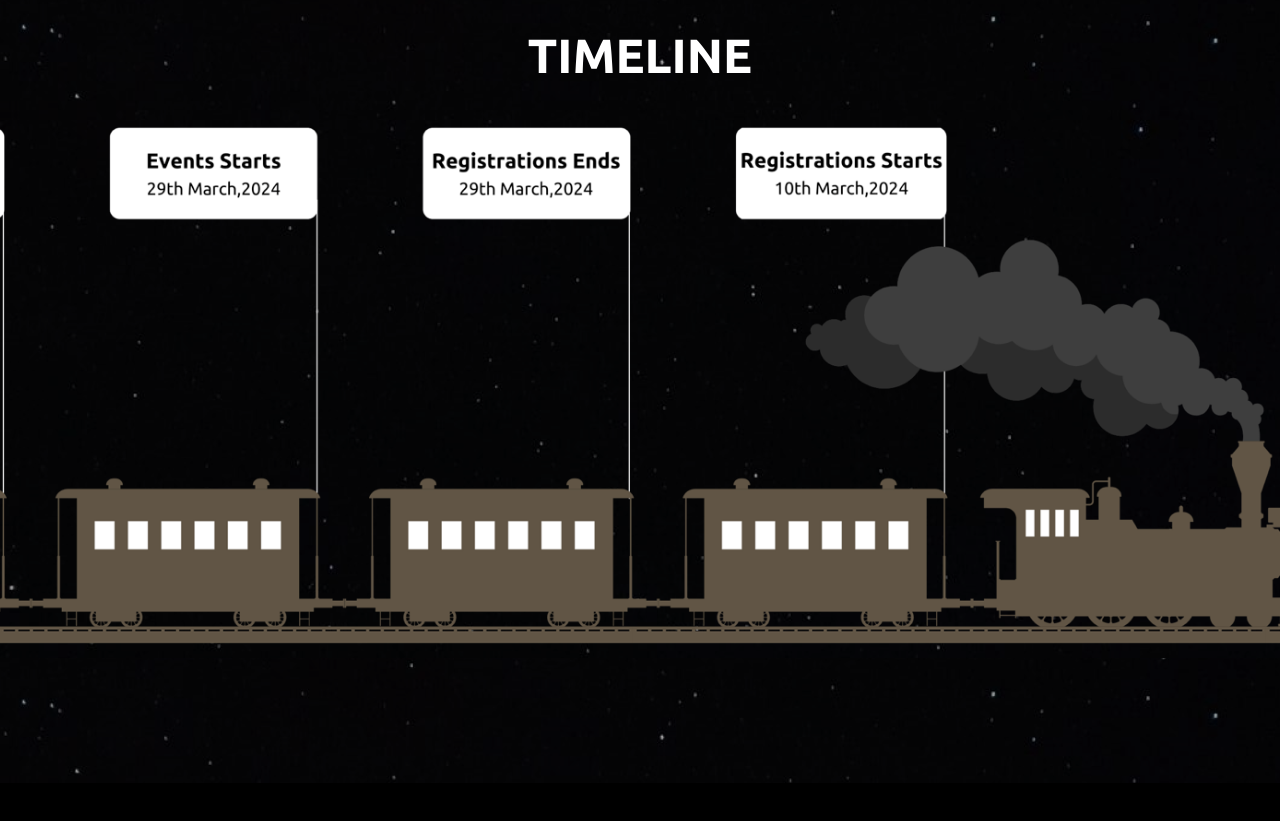
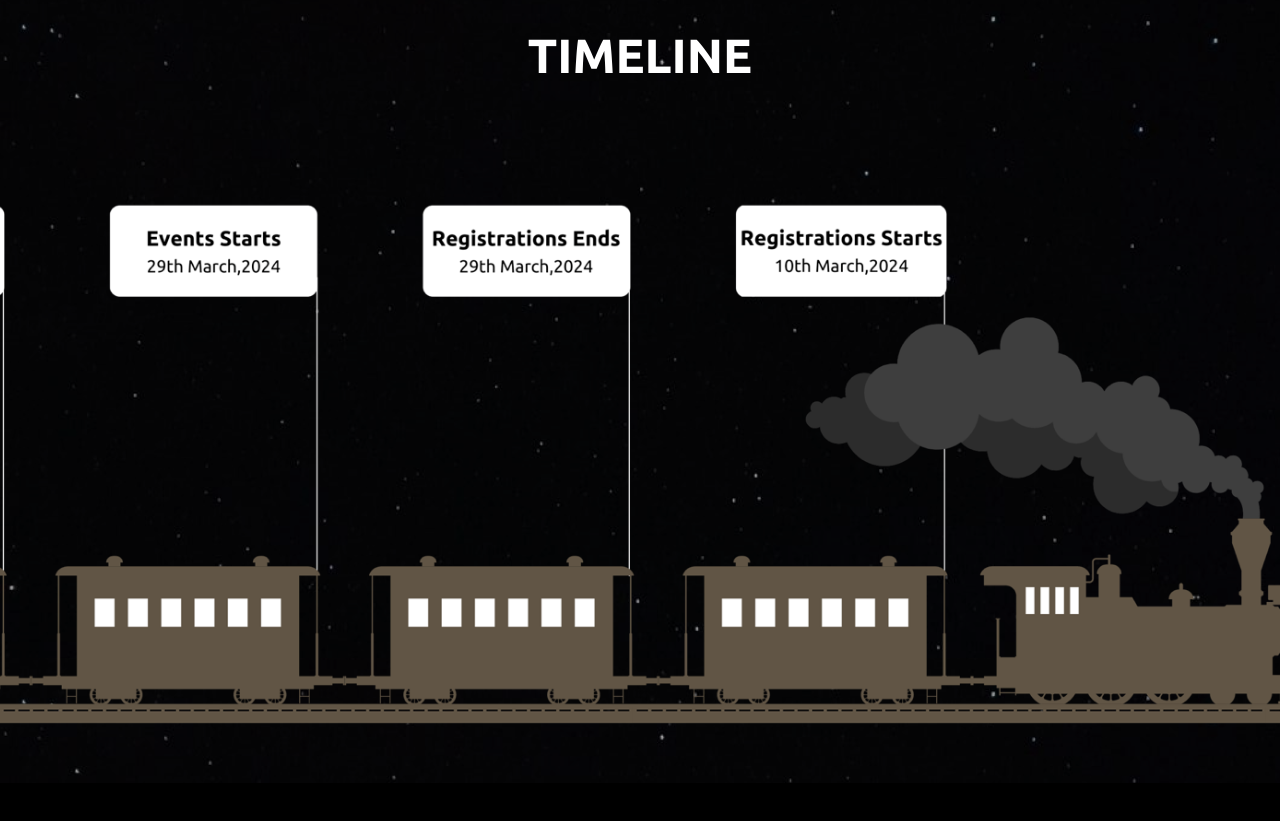
Before and after one commit to HaroonSaifi17/HackNChill, a React (Vite) app: page / in a window 1280 px wide. Shown: the part 2120-2941 px from the top of the page. Built offline with nearby package versions, Linux system fonts and the light colour scheme.

Commit message:
timeline fixed

```diff
--- a/src/component/timeline/Timeline.css
+++ b/src/component/timeline/Timeline.css
@@ -13,11 +13,12 @@
 .train{
   /*position: relative;*/
   background-image: url(/timeline/train.png);
-  background-position:center;
-  background-size: cover;
+  background-position:right bottom;
+  background-size: contain;
+  background-repeat: no-repeat;
   margin-left: -1000px;
   width: 2150px;
-  height: 500px;
+  height: calc(100vh - 220px);
 }
 .track{
   width: 100vw;
```
